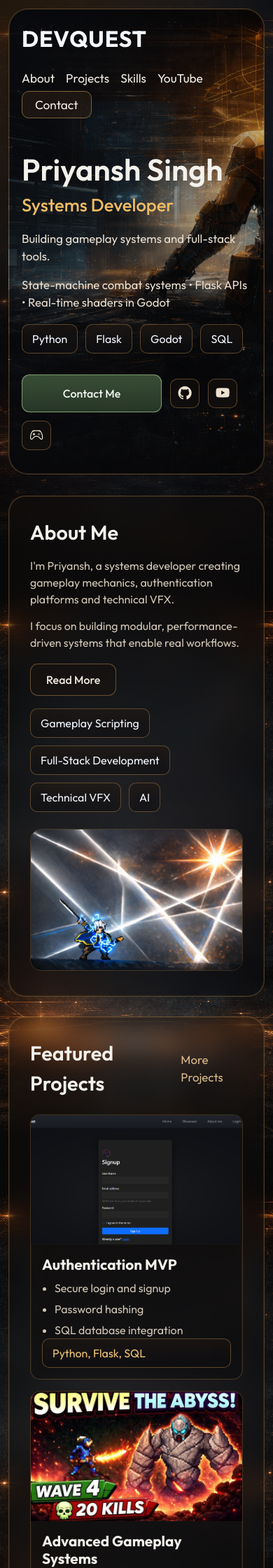
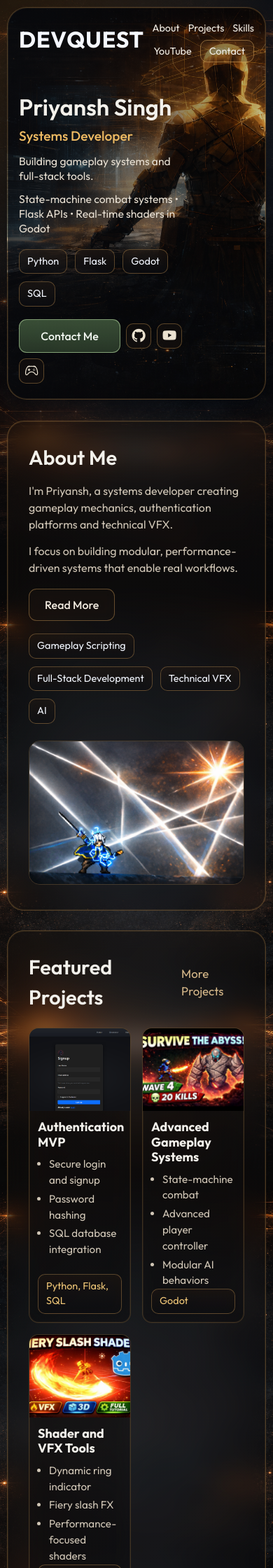
Before and after one commit to priyanshsingh102005/devquest-portfolio, a Flask app: page / in a window 390 px wide. Shown: the top 2240 px of the page at 70% size. Run offline with Flask 3, Linux system fonts and the light colour scheme.

Commit message:
portfolio

```diff
--- a/static/css/style.css
+++ b/static/css/style.css
@@ -619,30 +619,78 @@ h3 {
 
 @media (max-width: 780px) {
   .page-shell {
-    padding: 12px;
+    padding: 10px;
   }
 
   .hero {
-    min-height: 540px;
-    padding: 18px 18px 34px;
+    min-height: 520px;
+    padding: 16px 16px 22px;
+    background-position: 66% center;
   }
 
   .navbar {
-    align-items: flex-start;
-    flex-direction: column;
+    align-items: center;
+    flex-direction: row;
+    gap: 8px;
   }
 
   .nav-links {
     flex-wrap: wrap;
-    gap: 12px 16px;
+    gap: 8px 12px;
+    justify-content: flex-end;
+  }
+
+  .logo {
+    font-size: 2rem;
+  }
+
+  .nav-links a {
+    font-size: 0.9rem;
+  }
+
+  .contact-link {
+    padding: 6px 12px;
   }
 
   .hero-content {
-    margin-top: 56px;
+    margin-top: 52px;
+    max-width: 72%;
+  }
+
+  .hero-content h1 {
+    font-size: clamp(2.05rem, 7.2vw, 2.9rem);
+  }
+
+  .hero-content h2 {
+    font-size: clamp(1.2rem, 4.2vw, 1.6rem);
   }
 
   .hero-content p {
-    font-size: 1.05rem;
+    margin-top: 12px;
+    font-size: 0.98rem;
+    line-height: 1.34;
+  }
+
+  .stack-tags span,
+  .chips span,
+  .card-tag {
+    padding: 6px 11px;
+    font-size: 0.9rem;
+  }
+
+  .hero-actions {
+    margin-top: 18px;
+    gap: 8px;
+  }
+
+  .btn-primary {
+    min-width: 145px;
+    padding: 11px 16px;
+  }
+
+  .social {
+    width: 36px;
+    height: 36px;
   }
 
   h3 {
@@ -655,18 +703,37 @@ h3 {
   }
 
   .project-grid,
-  .client-grid,
   .skill-grid {
     grid-template-columns: 1fr;
   }
 
+  .client-grid {
+    grid-template-columns: repeat(2, minmax(0, 1fr));
+  }
+
+  .project-grid {
+    grid-template-columns: repeat(2, minmax(0, 1fr));
+  }
+
+  .project-card img {
+    height: 118px;
+  }
+
   .project-card h4 {
-    font-size: 1.3rem;
+    font-size: 1.12rem;
+    line-height: 1.2;
     min-height: 0;
   }
 
   .project-card ul {
+    margin-left: 16px;
+    gap: 4px;
+    font-size: 0.95rem;
     min-height: 0;
+  }
+
+  .card-content {
+    padding: 12px;
   }
 
   .skill-card h4 {
```
